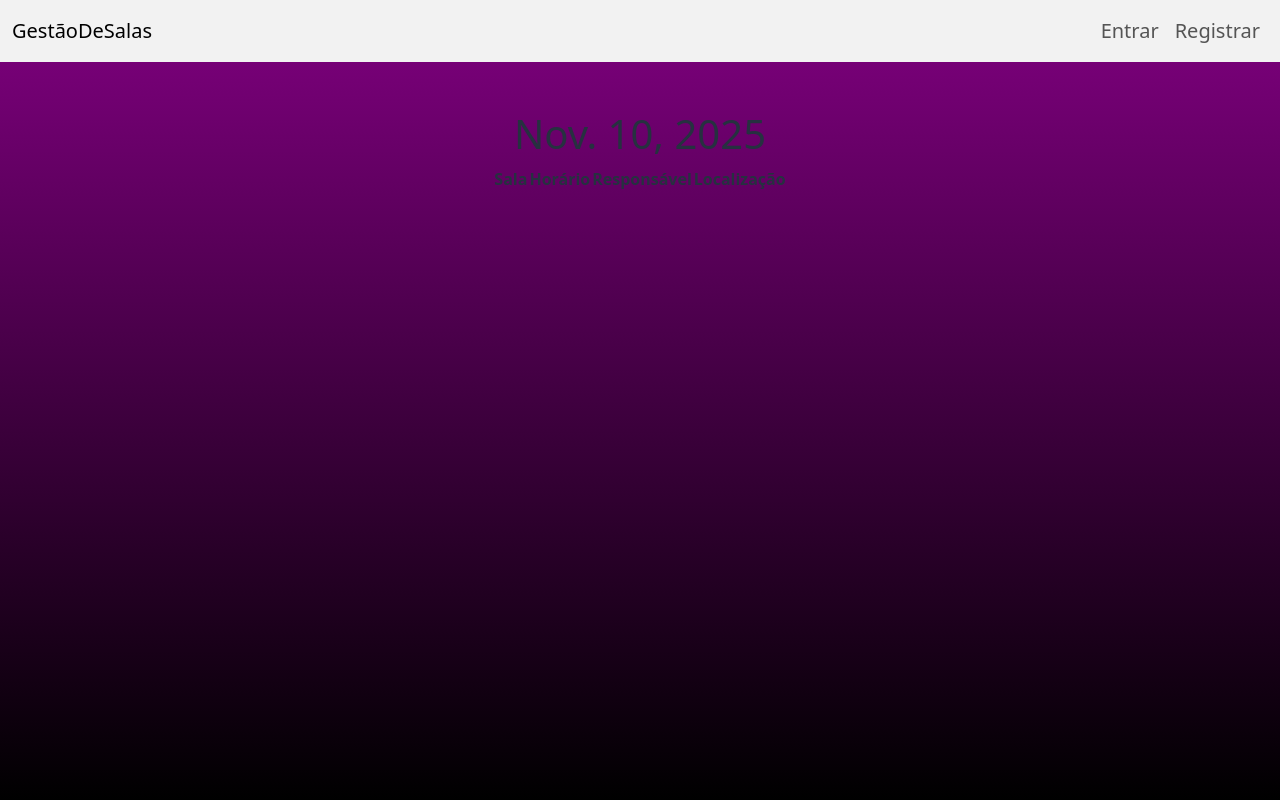
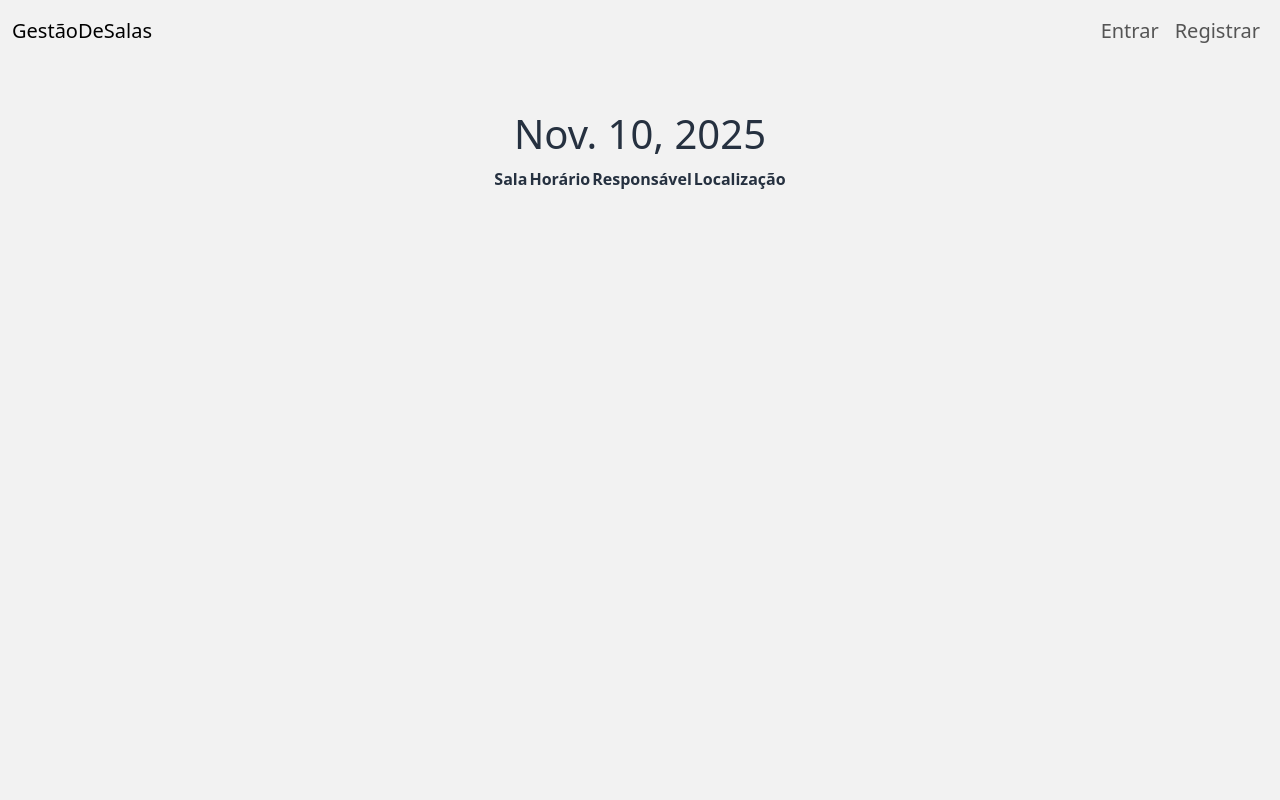
Before and after one commit to lorenaneiva/room-scheduling-manager, a Django app: page / in a window 1280 px wide. Run offline with Django 5.2, Linux system fonts and the light colour scheme; data that the repository does not hold is empty.

Commit message:
retira link de css estatico da pagina index

```diff
--- a/agendador/templates/agendador/index.html
+++ b/agendador/templates/agendador/index.html
@@ -1,7 +1,7 @@
 {% extends "agendador/base.html" %}
 {% load static %}
 {% block extra_css %}
-<link rel="stylesheet" href="{% static 'agendador/css/index.css' %}">
+
 {% endblock extra_css %}
 
 
@@ -11,7 +11,7 @@
 
 {% block content %}
 
-<table>
+<table >
     <tr>
         <th>Sala</th>
         <th>Horário</th>
--- a/static/agendador/css/index.css
+++ /dev/null
@@ -1,3 +0,0 @@
-body{
-    background-image: linear-gradient(to top, black, purple);
-}
```
